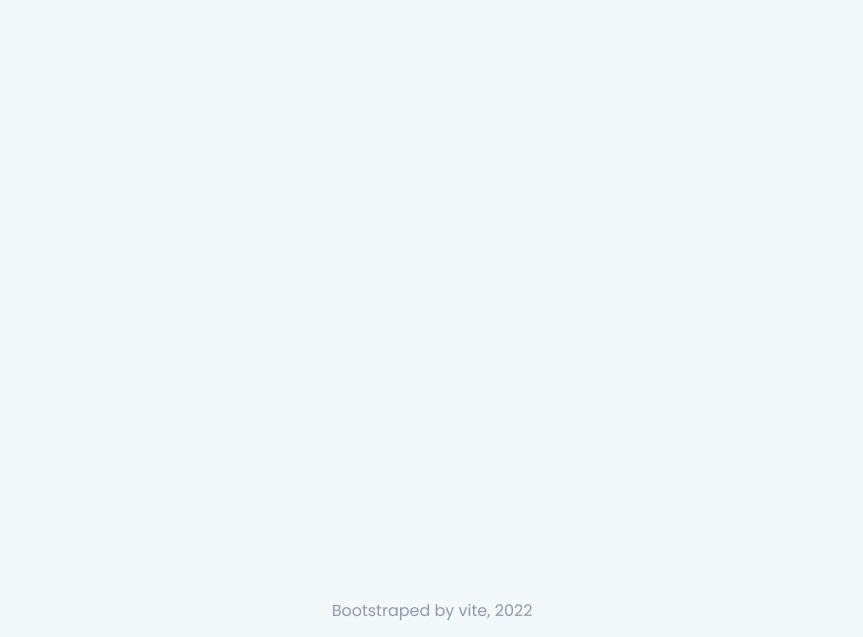
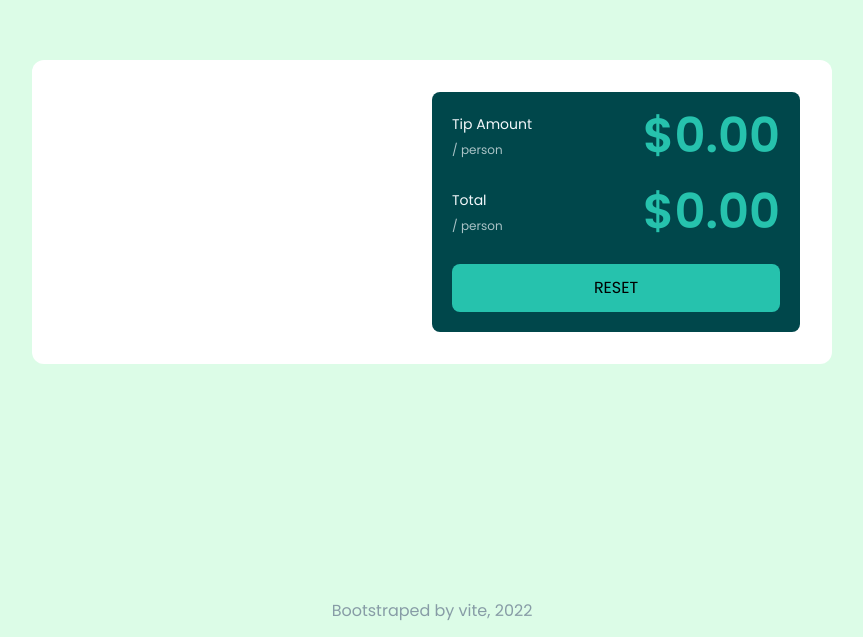
Before and after one commit to nafasebra/tip-calculator-reactts, a React (Vite) app: page / in a window 1280 px wide. Shown: the part 163-800 px from the top of the page, without its empty margins (208-1071 px from the left). Built offline with nearby package versions, Linux system fonts and the light colour scheme.

Commit message:
Add content to section right

```diff
--- a/src/components/CardContainer.tsx
+++ b/src/components/CardContainer.tsx
@@ -1,7 +1,30 @@
 function CardContainer() {
   return (
-    <div className="bg-white w-[90%] md:w-[450px] flex flex-col-reverse justify-center rounded-xl overflow-hidden mx-auto">
+    <div className="bg-white w-[90%] lg:w-[800px] flex flex-col-reverse lg:flex-row justify-center rounded-xl mx-auto p-8">
+      <div className="w-full lg:w-[50%] mx-auto p-5">
 
+      </div>
+      <div className="flex flex-col justify-between h-full w-full lg:w-[50%] mx-auto bg-greenc-300 rounded-lg p-5">
+        <div>
+          <div className="flex items-center justify-between pb-7">
+            <div className="text-light">
+              <h4 className="pb-2 text-sm">Tip Amount</h4>
+              <p className="opacity-70 text-xs">/ person</p>
+            </div>
+            <h2 className="font-bold text-greenc-200 text-5xl">$0.00</h2>
+          </div>
+          <div className="flex items-center justify-between pb-7">
+            <div className="text-light">
+              <h4 className="pb-2 text-sm">Total</h4>
+              <p className="opacity-70 text-xs">/ person</p>
+            </div>
+            <h2 className="font-bold text-greenc-200 text-5xl">$0.00</h2>
+          </div>
+        </div>
+        <button className="uppercase block py-3 bg-greenc-200 text-black rounded-lg hover:bg-greenc-100">
+          RESET
+        </button>
+      </div>
     </div>
   );
 }
--- a/src/index.css
+++ b/src/index.css
@@ -7,7 +7,7 @@
 
 @layer components {
   body {
-    @apply bg-light;
+    @apply bg-green-100;
   }
 }
 
--- a/tailwind.config.cjs
+++ b/tailwind.config.cjs
@@ -5,7 +5,7 @@ module.exports = {
     extend: {
       colors: {
         'light': '#F3F8FB',
-        'green': {
+        'greenc': {
           100: '#BEDCDF',
           200: '#26C2AD',
           300: '#00474B',
```
